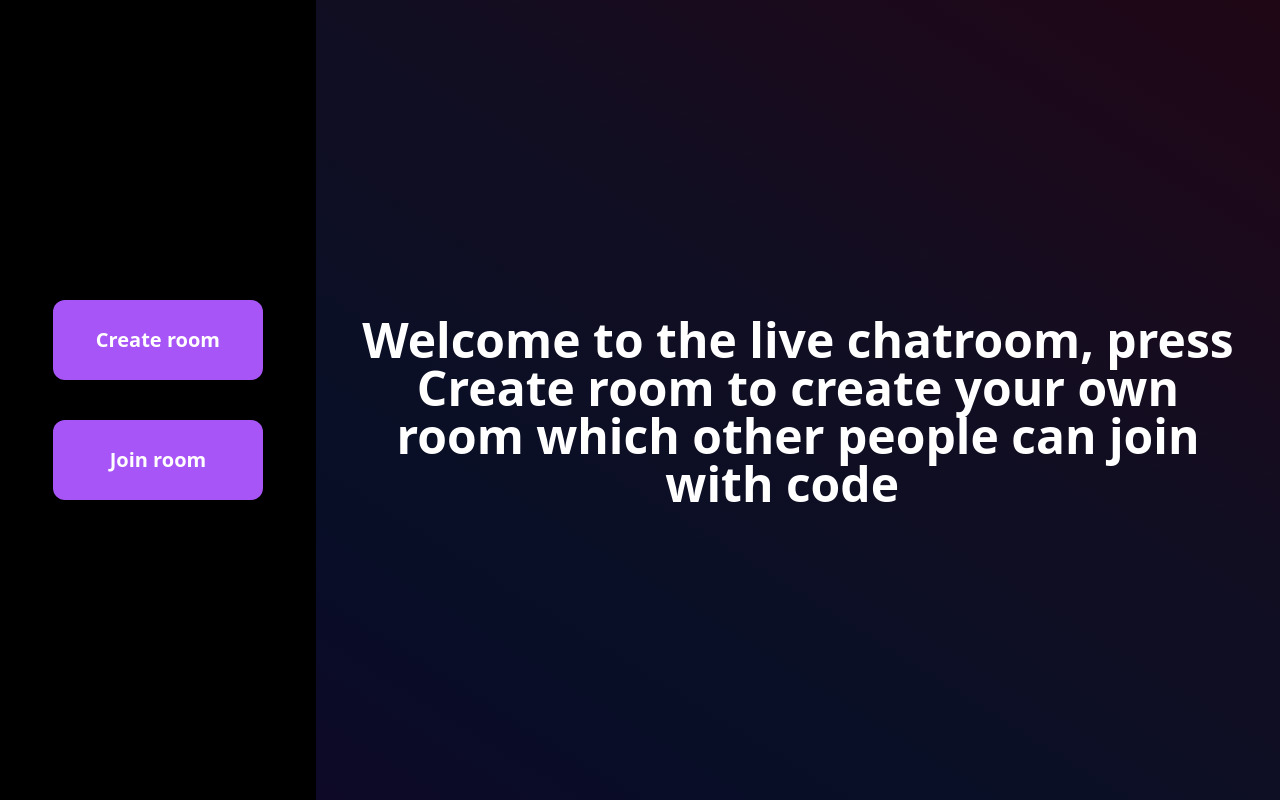
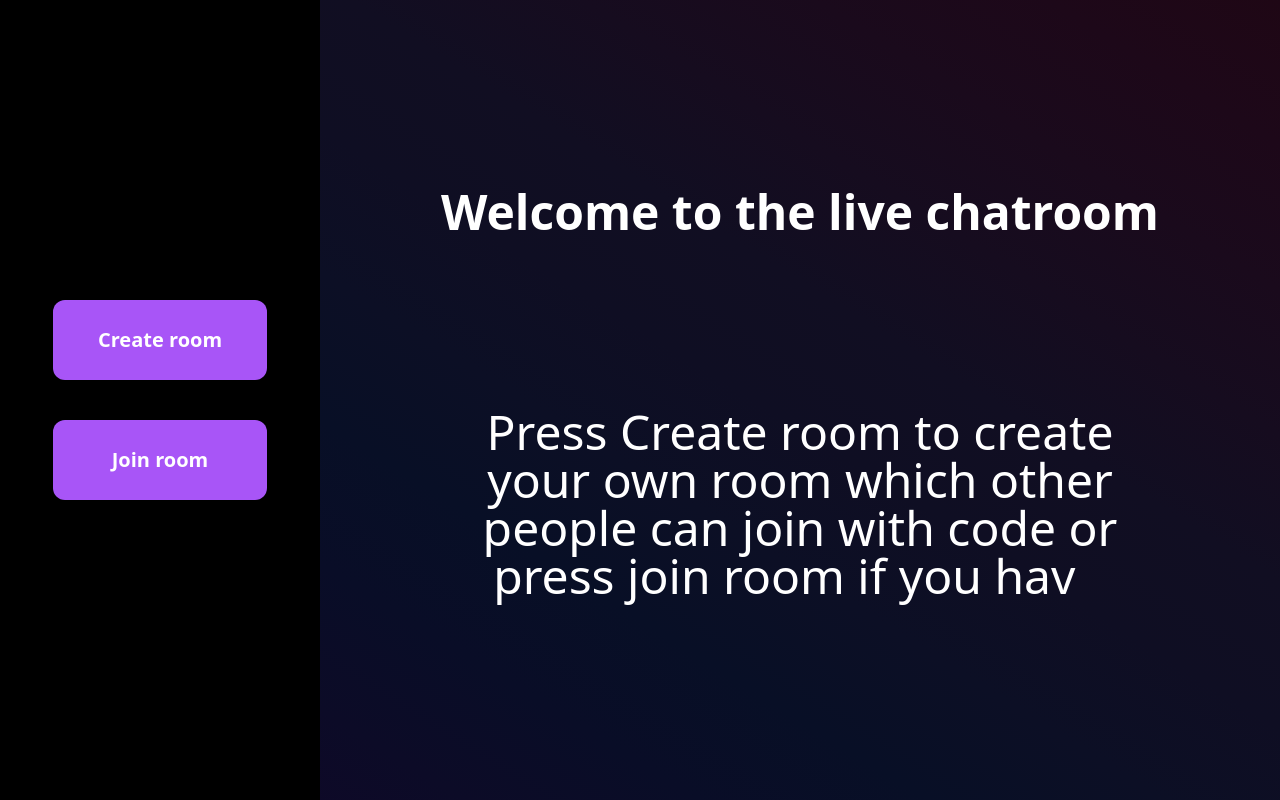
Before and after one commit to GeorgiKaradakov/online_chat_app, a React (Vite) app in the folder frontend/: page / in a window 1280 px wide. Built offline with nearby package versions, Linux system fonts and the light colour scheme.

Commit message:
New design for the Home page
In progress: TODO: change the color of the navbar

```diff
--- a/frontend/src/pages/Home.tsx
+++ b/frontend/src/pages/Home.tsx
@@ -16,9 +16,12 @@ function Home() {
     <>
       <div className={`${openCR ? "" : (openJR ? "" : "hidden")} absolute top-0 left-0 w-full h-full z-20 backdrop-blur`}></div>
       <div className="w-full h-full flex flex-col justify-center items-center max-lg:gap-y-10 lg:flex-row-reverse">
-        <h1 className="p-3 mt-6 w-full text-white text-7xl text-center font-bold max-sm:text-2xl max-md:text-4xl md:text-5xl md:px-8">
-          <Typewriter text="Welcome to the live chatroom, press Create room to create your own room which other people can join with code or press join room if you have a code for another room!" delay={50} />
-        </h1>
+        <div className="w-full flex flex-col space-y-20 justify-center items-center lg:space-y-40">
+          <h1 className="text-white text-7xl font-bold max-sm:text-3xl max-md:text-4xl md:text-5xl">Welcome to the live chatroom</h1>
+          <h1 className="p-3 mt-6 w-full  text-white text-7xl text-center lg:w-[80%] max-sm:text-2xl max-md:text-4xl md:text-5xl md:px-8">
+            <Typewriter text="Press Create room to create your own room which other people can join with code or press join room if you have a code for another room!" delay={50} />
+          </h1>
+        </div>
 
         <div className="w-full h-1/2 flex flex-col justify-center items-center gap-y-10 lg:bg-black lg:h-full lg:w-1/3">
           <ButtonChat
```
